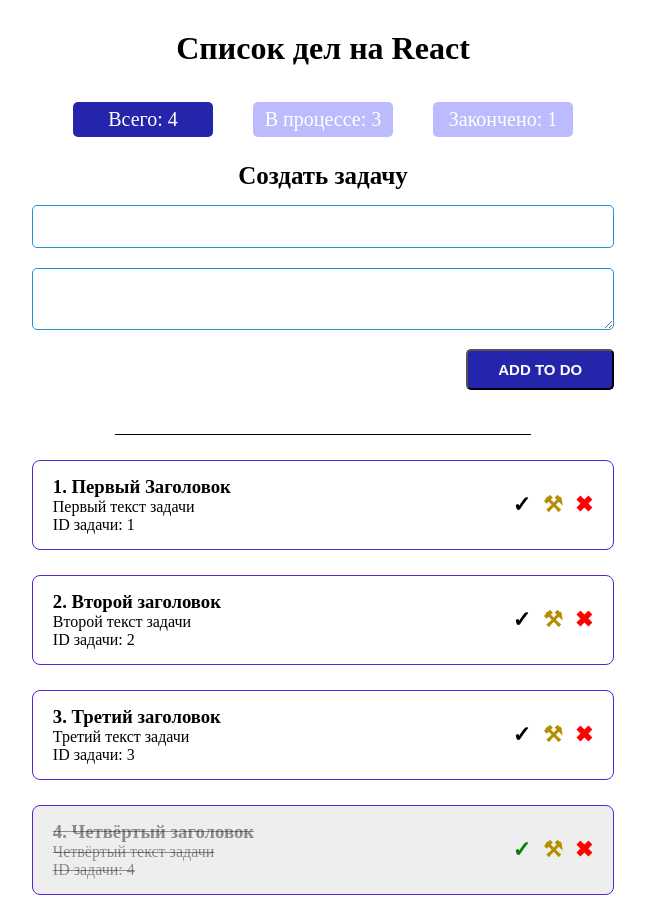
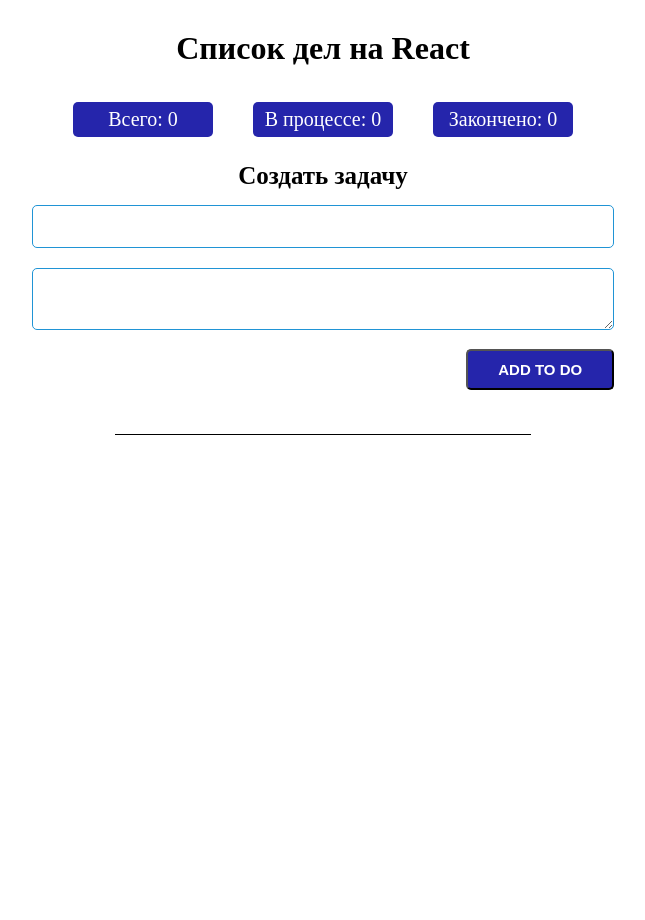
Before and after one commit to Max-Rus1977/todo-react-redux, a React (Create React App) app: page / in a window 1280 px wide. Shown: the whole page, without its empty margins (317-962 px from the left). After the commit the page ends 800 px from the top, so only its background shows below. Built offline with nearby package versions, Linux system fonts and the light colour scheme.

Commit message:
Удалил всю логику

```diff
--- a/src/App.js
+++ b/src/App.js
@@ -1,5 +1,3 @@
-import { useState } from 'react';
-
 import filterCompleted from './utils/filterCompleted';
 
 import GenTitle from './components/GenTitle';
@@ -12,87 +10,13 @@ import './style.css';
 
 function App() {
 
-  const [arrItemsObj, setArrItemsObj] = useState([
-    { id: 1, completed: false, title: 'Первый Заголовок', text: 'Первый текст задачи' },
-    { id: 2, completed: false, title: 'Второй заголовок', text: 'Второй текст задачи' },
-    { id: 3, completed: false, title: 'Третий заголовок', text: 'Третий текст задачи' },
-    { id: 4, completed: true, title: 'Четвёртый заголовок', text: 'Четвёртый текст задачи' },
-  ])
-
-  const [isType, setIsType] = useState('0')
-  const [countId, setCountId] = useState(5)
-
-  const getNewData = (title, text) => {
-    const newItem = {
-      id: countId,
-      completed: false,
-      title: title,
-      text: text
-    }
-    setCountId(countId + 1)
-
-    setArrItemsObj([newItem, ...arrItemsObj])
-  }
-
-  const getTypeSorted = (thisType) => {
-    setIsType(thisType)
-  }
-
-  const sorted = (type) => {
-    if (type === '0') {
-      return arrItemsObj
-    }
-    else if (type === '1') {
-      return filterCompleted(false, arrItemsObj)
-
-    }
-    else if (type === '2') {
-      return filterCompleted(true, arrItemsObj)
-    }
-  }
-
-  const completedItem = (id) => {
-    const indexItem = arrItemsObj.findIndex((item) => item.id === id)
-    const newArrItems = [...arrItemsObj]
-
-    newArrItems[indexItem].completed = !newArrItems[indexItem].completed
-    setArrItemsObj(newArrItems)
-
-  }
-
-  const changeItem = (id, newData) => {
-
-    const oldItemIndex = arrItemsObj.findIndex((item) => item.id === id)
-    const oldItem = arrItemsObj.find((item) => item.id === id)
-
-    const arrChangeItem = [...arrItemsObj]
-    arrChangeItem[oldItemIndex] = { ...oldItem, title: newData.title, text: newData.text }
-
-    setArrItemsObj(arrChangeItem)
-  }
-
-  const deleteItem = (idItem) => {
-    setArrItemsObj(arrItemsObj.filter((item) => item.id !== idItem))
-  }
-
-  const finishedItems = filterCompleted(true, arrItemsObj)
-
   return (
     <div className="app">
       <GenTitle nameClass='gen-title' titleText='Список дел на React' />
-      <Totals
-        allItems={arrItemsObj.length}
-        finishedItems={finishedItems.length}
-        getTypeSorted={getTypeSorted}
-      />
-      <FormData getNewData={getNewData} />
+      <Totals />
+      <FormData />
       <Line />
-      <ToDoList
-        arrItemsObj={sorted(isType)}
-        deleteItem={deleteItem}
-        changeItem={changeItem}
-        completedItem={completedItem}
-      />
+      <ToDoList />
     </div>
   );
 }
--- a/src/components/Totals.jsx
+++ b/src/components/Totals.jsx
@@ -1,43 +1,27 @@
-import { useState } from "react"
-
-const Totals = ({ allItems, finishedItems, getTypeSorted }) => {
-
-  const [isActive, setIsActive] = useState([true, false, false])
-
-  const typeSorted = (event) => {
-
-    const itemId = event.target.id
-
-    const newIsActive = [...isActive]
-    newIsActive.forEach((item, index, arr) => arr[index] = false)
-    newIsActive[+itemId] = true
-
-    setIsActive(newIsActive)
-    getTypeSorted(itemId)
-  }
+const Totals = () => {
 
   return (
     <div className='box-totals'>
       <span
         id='0'
-        className={isActive[0] ? 'totals-btn total-active' : 'totals-btn'}
-        onClick={typeSorted}
+        className='totals-btn total-active'
+      // onClick={}
       >
-        Всего: {allItems}
+        Всего: {0}
       </span>
       <span
         id='1'
-        className={isActive[1] ? 'totals-btn total-active' : 'totals-btn'}
-        onClick={typeSorted}
+        className='totals-btn total-active'
+      // onClick={}
       >
-        В процессе: {allItems - finishedItems}
+        В процессе: {0}
       </span>
       <span
         id='2'
-        className={isActive[2] ? 'totals-btn total-active' : 'totals-btn'}
-        onClick={typeSorted}
+        className='totals-btn total-active'
+      // onClick={}
       >
-        Закончено: {finishedItems}
+        Закончено: {0}
       </span>
     </div>
   )
--- a/src/components/to-do-list/ToDoList.jsx
+++ b/src/components/to-do-list/ToDoList.jsx
@@ -1,20 +1,14 @@
-import ToDoItem from "./to-do-item/ToDoItem"
+import ToDoItem from './to-do-item/ToDoItem'
 
-const ToDoList = ({ changeItem, deleteItem, arrItemsObj, getTypeSorted, completedItem }) => {
+const ToDoList = () => {
 
   return (
     <div className="todo-list">
-      {arrItemsObj.map((item, index) =>
+      {/* arrItemsObj.map((item) =>
         < ToDoItem
           key={item.id}
-          index={index}
-          dataItem={item}
-          deleteItem={deleteItem}
-          changeItem={changeItem}
-          completedItem={completedItem}
-          getTypeSorted={getTypeSorted}
         />
-      )}
+      ) */}
     </div>
   )
 }
--- a/src/components/to-do-list/to-do-item/ToDoItem.jsx
+++ b/src/components/to-do-list/to-do-item/ToDoItem.jsx
@@ -1,62 +1,32 @@
-import { useState } from 'react'
-
 import ContentItem from './ContentItem'
 import MyInput from '../../../UI/MyInput'
 import MyButton from '../../../UI/MyButton'
 
-const ToDoItem = ({ dataItem, changeItem, deleteItem, index, completedItem }) => {
+const ToDoItem = () => {
 
-  const [showFormChanges, setShowFormChanges] = useState(false)
-  const [dataChanges, setDataChanges] = useState({ title: dataItem.title, text: dataItem.text })
-
-  const finished = () => {
-    completedItem(dataItem.id)
-  }
-
-  const changeTitle = (event) => {
-    setDataChanges({ ...dataChanges, title: event.target.value })
-  }
-
-  const changeText = (event) => {
-    setDataChanges({ ...dataChanges, text: event.target.value })
-  }
-
-  const getChangeItem = () => {
-
-    if (showFormChanges) {
-
-      changeItem(dataItem.id, dataChanges)
-    }
-
-    setShowFormChanges(!showFormChanges)
-  }
-
-  const removeItem = () => {
-    deleteItem(dataItem.id)
-  }
 
   return (
-    <div className={dataItem.completed ? 'box-todo completed' : 'box-todo'}>
+    <div className='box-todo completed'>
       <div className="content-item">
         {
-          showFormChanges
+          /* showFormChanges
             ? <>
               <MyInput autoFocus onChange={changeTitle} value={dataChanges.title} />
               <MyInput onChange={changeText} value={dataChanges.text} />
             </>
-            : <ContentItem index={index} dataItem={dataItem} />
+            :  */<ContentItem /* index={index} dataItem={dataItem} */ />
         }
-        <p>ID задачи: {dataItem.id}</p>
+        <p>ID задачи: {0}</p>
       </div>
       <div className="actions">
         <MyButton
-          className={dataItem.completed ? 'btn-comped ' : ''}
-          onClick={finished}
+          className='btn-comped '
+        // onClick={}
         >
           ✓
         </MyButton>
-        <MyButton className='btn-patch' onClick={getChangeItem}>⚒</MyButton>
-        <MyButton className='btn-delete' onClick={removeItem}>✖</MyButton>
+        <MyButton className='btn-patch' /* onClick={getChangeItem} */>⚒</MyButton>
+        <MyButton className='btn-delete' /* onClick={removeItem} */>✖</MyButton>
       </div>
     </div>
   )
--- a/src/index.js
+++ b/src/index.js
@@ -1,5 +1,6 @@
 import React from 'react';
 import ReactDOM from 'react-dom/client';
+
 import App from './App';
 
 const root = ReactDOM.createRoot(document.getElementById('root'));
```
